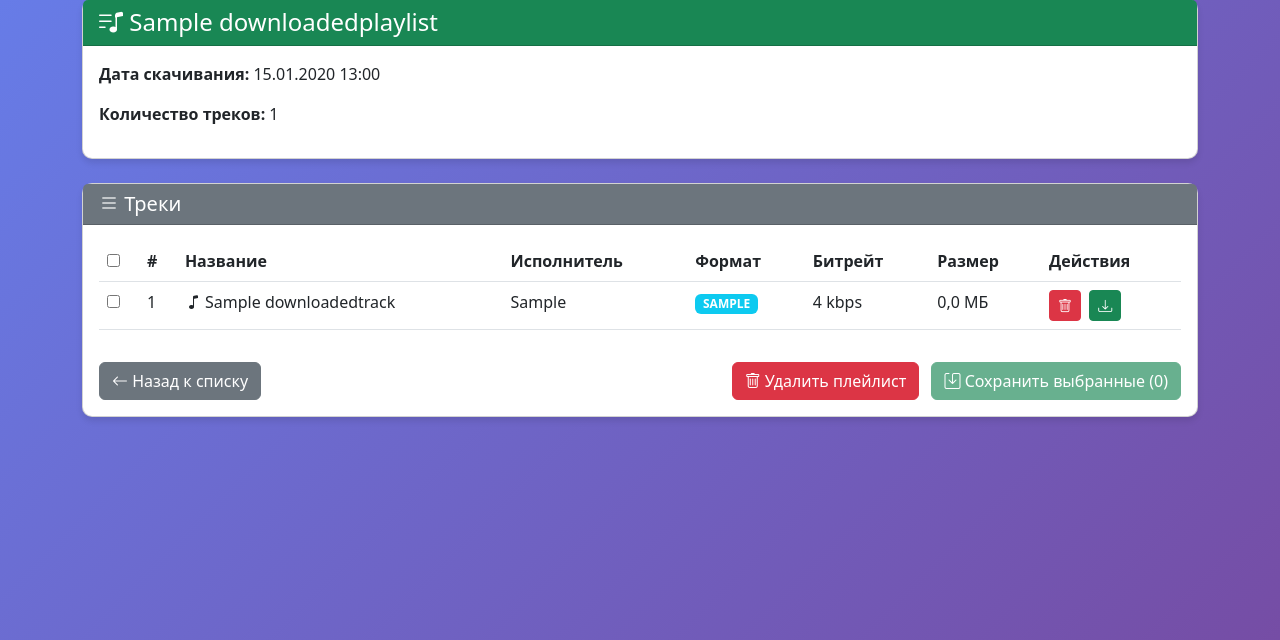
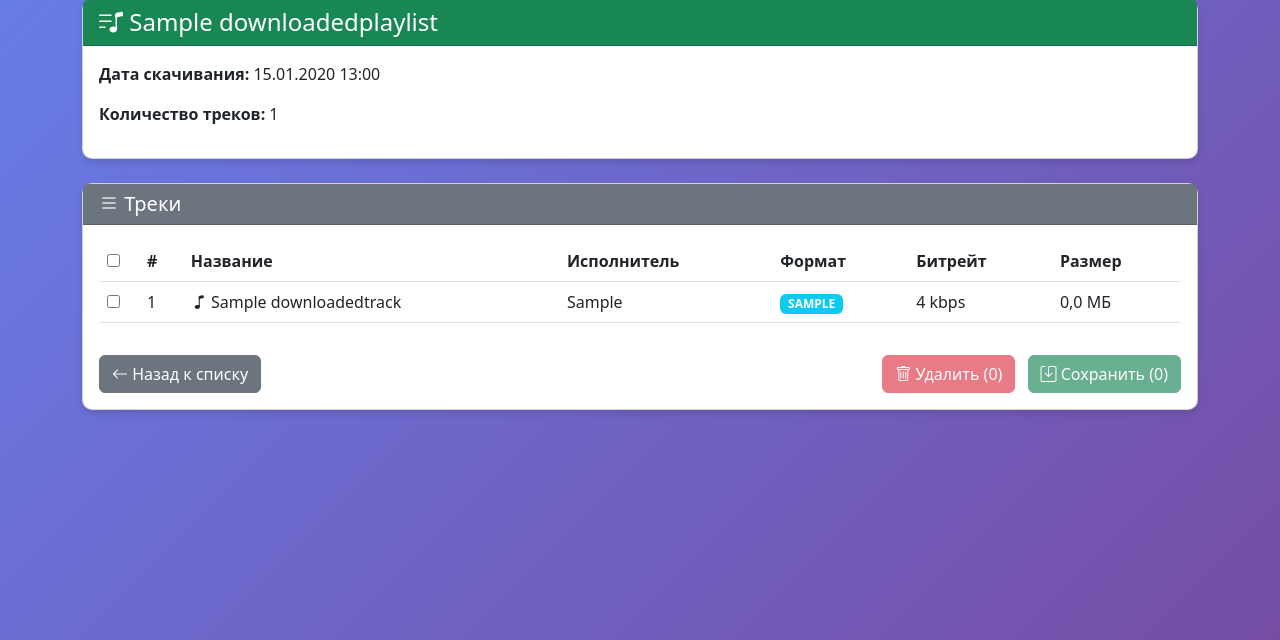
Before and after one commit to m1ckk3y/yandex-music-downloader, a Django app: page /downloaded/1/ in a window 1280 px wide. Shown: the part 81-721 px from the top of the page. Run offline with Django 5.2, Linux system fonts and the light colour scheme; a user stored in the database is signed in; tables that the repository leaves empty hold one stand-in row (values such as "Sample post").

Commit message:
Add bulk delete for downloaded tracks and playlist actions

```diff
--- a/music_downloader/templates/music_downloader/downloaded_playlist_detail.html
+++ b/music_downloader/templates/music_downloader/downloaded_playlist_detail.html
@@ -41,7 +41,6 @@
                                     <th>Формат</th>
                                     <th>Битрейт</th>
                                     <th>Размер</th>
-                                    <th>Действия</th>
                                 </tr>
                             </thead>
                             <tbody>
@@ -62,16 +61,6 @@
                                         {% endif %}
                                     </td>
                                     <td>{{ track.get_file_size_mb }} МБ</td>
-                                    <td>
-                                        <button type="button" class="btn btn-sm btn-danger me-1"
-                                                onclick="deleteTrack({{ track.id }}, '{{ track.title|escapejs }}')"
-                                                title="Удалить трек">
-                                            <i class="bi bi-trash"></i>
-                                        </button>
-                                        <a href="{% url 'download_file' track.id %}" class="btn btn-sm btn-success" download title="Скачать">
-                                            <i class="bi bi-download"></i>
-                                        </a>
-                                    </td>
                                 </tr>
                                 {% endfor %}
                             </tbody>
@@ -87,108 +76,127 @@
                         <i class="bi bi-arrow-left"></i> Назад к списку
                     </a>
                     <div>
-                        <button type="button" class="btn btn-danger me-2" data-bs-toggle="modal" data-bs-target="#deleteModal">
-                            <i class="bi bi-trash"></i> Удалить плейлист
+                        <button type="button"
+                                class="btn btn-danger me-2"
+                                id="deleteSelectedBtn"
+                                data-action="{% url 'delete_selected_tracks' downloaded_playlist.id %}"
+                                onclick="openDeleteSelectedModal()"
+                                disabled>
+                            <i class="bi bi-trash"></i> Удалить (<span class="selected-count">0</span>)
                         </button>
-                        <button type="submit" form="downloadForm" class="btn btn-success" id="downloadBtn" disabled>
-                            <i class="bi bi-save"></i> Сохранить выбранные (<span id="selectedCount">0</span>)
+                        <button type="submit"
+                                form="downloadForm"
+                                class="btn btn-success"
+                                id="saveSelectedBtn"
+                                disabled>
+                            <i class="bi bi-save"></i> Сохранить (<span class="selected-count">0</span>)
                         </button>
                     </div>
                 </div>
             </div>
         </div>
-    </div>
+</div>
 </div>
 
-<!-- Modal подтверждения удаления -->
-<div class="modal fade" id="deleteModal" tabindex="-1" aria-labelledby="deleteModalLabel" aria-hidden="true">
+<!-- Modal подтверждения удаления выбранных треков -->
+<div class="modal fade" id="deleteSelectedModal" tabindex="-1" aria-labelledby="deleteSelectedModalLabel" aria-hidden="true">
     <div class="modal-dialog">
         <div class="modal-content">
             <div class="modal-header bg-danger text-white">
-                <h5 class="modal-title" id="deleteModalLabel">
+                <h5 class="modal-title" id="deleteSelectedModalLabel">
                     <i class="bi bi-exclamation-triangle"></i> Подтвердите удаление
                 </h5>
                 <button type="button" class="btn-close btn-close-white" data-bs-dismiss="modal" aria-label="Close"></button>
             </div>
             <div class="modal-body">
-                <p>Вы уверены, что хотите удалить плейлист <strong>"{{ downloaded_playlist.title }}"</strong>?</p>
-                <p class="text-danger"><strong>Внимание:</strong> Все скачанные файлы ({{ downloaded_playlist.tracks_count }} треков) будут удалены с диска.</p>
+                <p>Вы уверены, что хотите удалить <strong><span id="deleteSelectedCount">0</span></strong> выбранных трек(ов)?</p>
+                <p class="text-danger"><strong>Внимание:</strong> Файлы треков будут удалены с диска.</p>
             </div>
             <div class="modal-footer">
                 <button type="button" class="btn btn-secondary" data-bs-dismiss="modal">
                     <i class="bi bi-x"></i> Отмена
                 </button>
-                <form method="post" action="{% url 'delete_downloaded_playlist' downloaded_playlist.id %}" style="display: inline;">
-                    {% csrf_token %}
-                    <button type="submit" class="btn btn-danger">
-                        <i class="bi bi-trash"></i> Удалить
-                    </button>
-                </form>
-            </div>
-        </div>
-    </div>
-</div>
-
-<!-- Modal подтверждения удаления трека -->
-<div class="modal fade" id="deleteTrackModal" tabindex="-1" aria-labelledby="deleteTrackModalLabel" aria-hidden="true">
-    <div class="modal-dialog">
-        <div class="modal-content">
-            <div class="modal-header bg-danger text-white">
-                <h5 class="modal-title" id="deleteTrackModalLabel">
-                    <i class="bi bi-exclamation-triangle"></i> Подтвердите удаление
-                </h5>
-                <button type="button" class="btn-close btn-close-white" data-bs-dismiss="modal" aria-label="Close"></button>
-            </div>
-            <div class="modal-body">
-                <p>Вы уверены, что хотите удалить трек <strong id="deleteTrackTitle"></strong>?</p>
-                <p class="text-danger"><strong>Внимание:</strong> Файл будет удален с диска.</p>
-            </div>
-            <div class="modal-footer">
-                <button type="button" class="btn btn-secondary" data-bs-dismiss="modal">
-                    <i class="bi bi-x"></i> Отмена
+                <button type="button" class="btn btn-danger" onclick="confirmDeleteSelected()">
+                    <i class="bi bi-trash"></i> Удалить
                 </button>
-                <form method="post" id="deleteTrackForm" style="display: inline;">
-                    {% csrf_token %}
-                    <button type="submit" class="btn btn-danger">
-                        <i class="bi bi-trash"></i> Удалить
-                    </button>
-                </form>
             </div>
         </div>
     </div>
 </div>
 
 <script>
-function deleteTrack(trackId, trackTitle) {
-    document.getElementById('deleteTrackTitle').textContent = trackTitle;
-    document.getElementById('deleteTrackForm').action = '{% url "delete_downloaded_track" 0 %}'.replace('0', trackId);
-    const modal = new bootstrap.Modal(document.getElementById('deleteTrackModal'));
-    modal.show();
-}
-
 function updateSelectedCount() {
     const checkboxes = document.querySelectorAll('.track-checkbox:checked');
     const count = checkboxes.length;
-    document.getElementById('selectedCount').textContent = count;
 
-    // Enable/disable download button
-    document.getElementById('downloadBtn').disabled = count === 0;
+    // Обновляем счетчики в кнопках
+    document.querySelectorAll('.selected-count').forEach(function(el) {
+        el.textContent = count;
+    });
 
-    // Update "select all" checkbox state
+    // Включаем/отключаем кнопки действий
+    const deleteBtn = document.getElementById('deleteSelectedBtn');
+    const saveBtn = document.getElementById('saveSelectedBtn');
+    if (deleteBtn) {
+        deleteBtn.disabled = count === 0;
+    }
+    if (saveBtn) {
+        saveBtn.disabled = count === 0;
+    }
+
+    // Обновляем состояние чекбокса "выбрать все"
     const allCheckboxes = document.querySelectorAll('.track-checkbox');
     const selectAllCheckbox = document.getElementById('selectAllCheckbox');
-    selectAllCheckbox.checked = checkboxes.length === allCheckboxes.length && allCheckboxes.length > 0;
+    if (selectAllCheckbox) {
+        selectAllCheckbox.checked = count === allCheckboxes.length && allCheckboxes.length > 0;
+        selectAllCheckbox.indeterminate = count > 0 && count < allCheckboxes.length;
+    }
 }
 
 function toggleAll(checkbox) {
     const checkboxes = document.querySelectorAll('.track-checkbox');
-    checkboxes.forEach(cb => cb.checked = checkbox.checked);
+    checkboxes.forEach(function(cb) {
+        cb.checked = checkbox.checked;
+    });
     updateSelectedCount();
 }
 
-// Add change listeners to all checkboxes
+function openDeleteSelectedModal() {
+    const count = document.querySelectorAll('.track-checkbox:checked').length;
+    if (count === 0) {
+        return;
+    }
+
+    const countSpan = document.getElementById('deleteSelectedCount');
+    if (countSpan) {
+        countSpan.textContent = count;
+    }
+
+    const modalElement = document.getElementById('deleteSelectedModal');
+    if (modalElement) {
+        const modal = new bootstrap.Modal(modalElement);
+        modal.show();
+    }
+}
+
+function confirmDeleteSelected() {
+    const form = document.getElementById('downloadForm');
+    const deleteBtn = document.getElementById('deleteSelectedBtn');
+    if (!form || !deleteBtn) {
+        return;
+    }
+
+    const action = deleteBtn.getAttribute('data-action');
+    if (action) {
+        form.action = action;
+    }
+
+    form.submit();
+}
+
+// Добавляем обработчики для всех чекбоксов
 document.addEventListener('DOMContentLoaded', function() {
-    document.querySelectorAll('.track-checkbox').forEach(checkbox => {
+    document.querySelectorAll('.track-checkbox').forEach(function(checkbox) {
         checkbox.addEventListener('change', updateSelectedCount);
     });
     updateSelectedCount();
--- a/music_downloader/urls.py
+++ b/music_downloader/urls.py
@@ -19,6 +19,7 @@ urlpatterns = [
     path('downloaded/<int:playlist_id>/', views.downloaded_playlist_detail_view, name='downloaded_playlist_detail'),
     path('downloaded/<int:playlist_id>/delete/', views.delete_downloaded_playlist_view, name='delete_downloaded_playlist'),
     path('downloaded/<int:playlist_id>/download-zip/', views.download_zip_view, name='download_zip'),
+    path('downloaded/<int:playlist_id>/delete-selected/', views.delete_selected_tracks_view, name='delete_selected_tracks'),
     path('downloaded/track/<int:track_id>/delete/', views.delete_downloaded_track_view, name='delete_downloaded_track'),
     path('download-file/<int:track_id>/', views.download_file_view, name='download_file'),
 ]
--- a/music_downloader/views.py
+++ b/music_downloader/views.py
@@ -526,6 +526,51 @@ def download_zip_view(request, playlist_id):
 
 
 @login_required
+def delete_selected_tracks_view(request, playlist_id):
+    """Групповое удаление выбранных треков из скачанного плейлиста"""
+    downloaded_playlist = get_object_or_404(DownloadedPlaylist, id=playlist_id, user=request.user)
+
+    if request.method != 'POST':
+        return redirect('downloaded_playlist_detail', playlist_id=playlist_id)
+
+    track_ids = request.POST.getlist('tracks')
+    if not track_ids:
+        messages.warning(request, 'Выберите хотя бы один трек для удаления')
+        return redirect('downloaded_playlist_detail', playlist_id=playlist_id)
+
+    try:
+        track_ids_int = [int(tid) for tid in track_ids]
+    except ValueError:
+        messages.error(request, 'Некорректные идентификаторы треков')
+        return redirect('downloaded_playlist_detail', playlist_id=playlist_id)
+
+    media_root = Path(settings.MEDIA_ROOT)
+    tracks = downloaded_playlist.tracks.filter(id__in=track_ids_int)
+
+    deleted_count = 0
+    for track in tracks:
+        file_path = media_root / track.file_path
+        if file_path.exists():
+            try:
+                file_path.unlink()
+            except Exception as e:
+                print(f"Error deleting file {file_path}: {e}")
+        track.delete()
+        deleted_count += 1
+
+    # Обновляем счетчик треков в плейлисте
+    downloaded_playlist.tracks_count = downloaded_playlist.tracks.count()
+    downloaded_playlist.save()
+
+    if deleted_count:
+        messages.success(request, f'Удалено {deleted_count} трек(ов)')
+    else:
+        messages.warning(request, 'Не удалось удалить выбранные треки')
+
+    return redirect('downloaded_playlist_detail', playlist_id=playlist_id)
+
+
+@login_required
 def delete_downloaded_track_view(request, track_id):
     """Удаление отдельного трека"""
     track = get_object_or_404(DownloadedTrack, id=track_id)
--- a/yandex_music_downloader.py
+++ b/yandex_music_downloader.py
@@ -39,6 +39,7 @@ class YandexMusicDownloader(YandexMusicCore):
 
         # Create output directory
         self.output_dir.mkdir(exist_ok=True)
+
 
         # Setup logging
         logging.basicConfig(
```
Also changed, not shown: music_downloader/templates/music_downloader/downloaded_playlists.html (+41 -0 lines).
